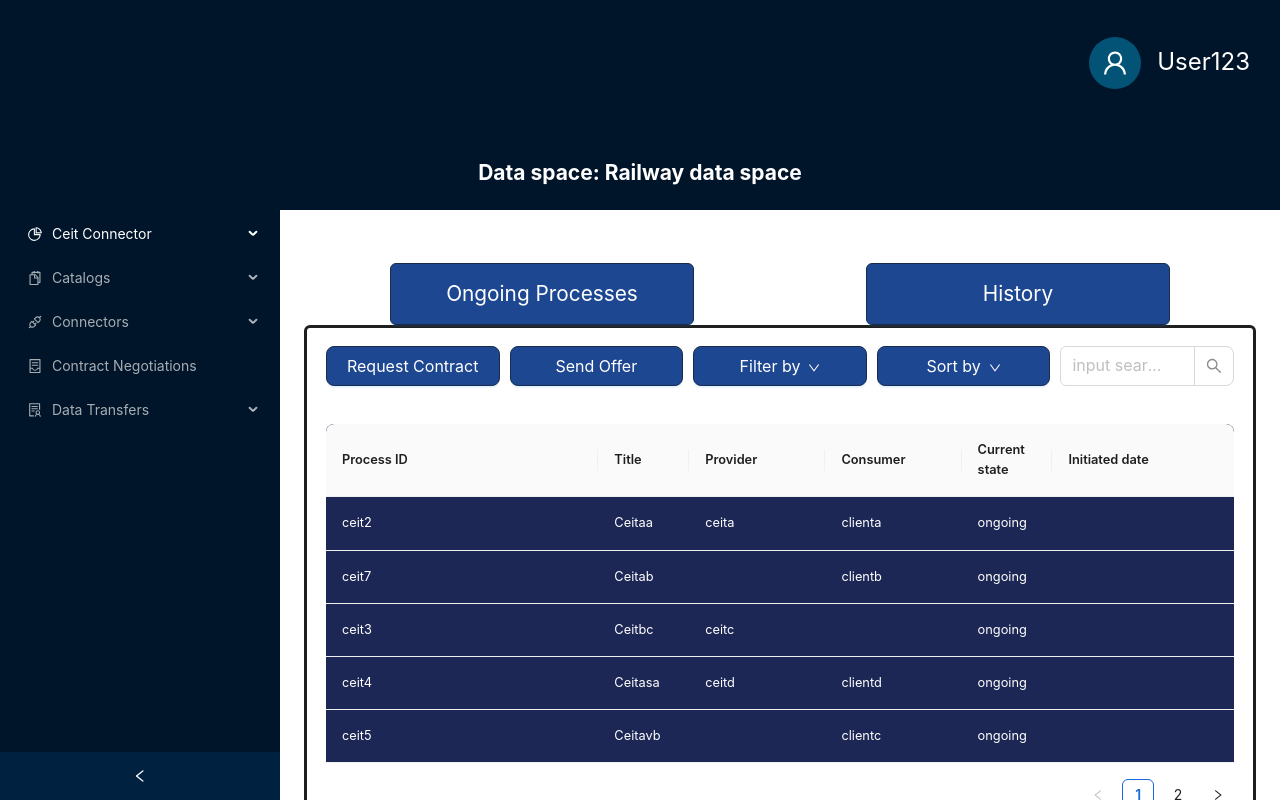
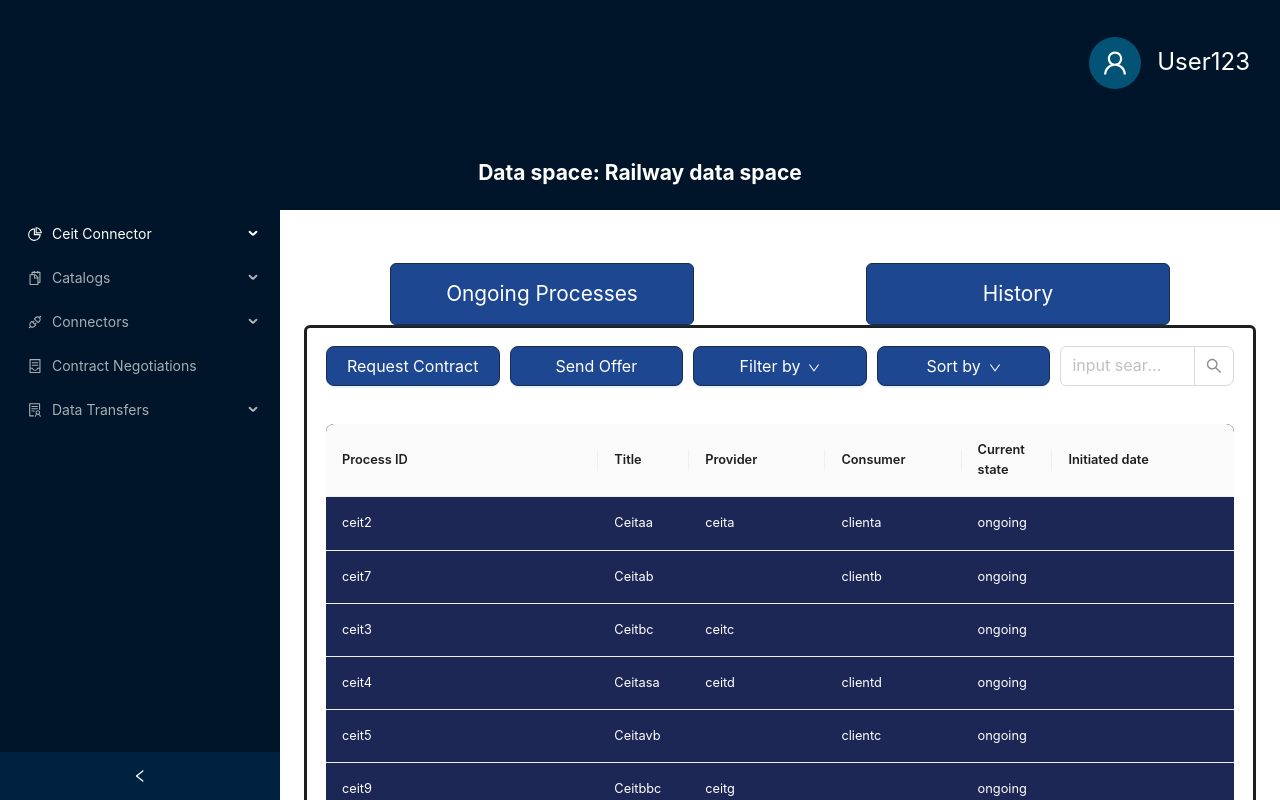
Before and after one commit to MariusGuceanu/FrontendProyect, a React (Vite) app: page /contract-negotiations in a window 1280 px wide. Shown: the top 800 px of the page. Built offline with nearby package versions, Linux system fonts and the light colour scheme.

Commit message:
state machine init

```diff
--- a/src/pages/contractNegotiations.jsx
+++ b/src/pages/contractNegotiations.jsx
@@ -1,10 +1,11 @@
-import React, { useState } from 'react';
+import React, { useState, useEffect } from 'react';
 import { Table, Button, Row, Col, Modal, Select, Form, Input } from 'antd';
 import '../styles/table-styles.css';
 import SorterC from '../components/contractComponents/sortMenu';
 import FilterC from '../components/contractComponents/filterMenu';
 import RequestModal from '../components/contractComponents/contractForm';
 import OfferModal from '../components/contractComponents/offerForm';
+import axios from 'axios';
 
 // Table columns
 const columns = [
@@ -119,7 +120,7 @@ const ContractNegotiations = () => {
                             className="table-contracts"
                             columns={columns}
                             dataSource={filteredData}
-                            pagination={{ pageSize: 5 }}
+                            pagination={{ pageSize:8 }}
                             scroll={{ y: 55 * 6 }}
                         />
                     </Col>
--- a/src/styles/table-styles.css
+++ b/src/styles/table-styles.css
@@ -72,7 +72,7 @@
 .table-contracts .ant-table {
   background: #1c2755;
   font-size: 0.8rem;
-  scrollbar-color: rgba(255, 255, 255, 255) rgba(5, 5, 5, 0.06);
+  scrollbar-color: rgba(255, 255, 255, 255) rgba(255, 255, 255, 0.06);
   box-shadow: #001844;
 }
 
```
Also changed, not shown: src/components/stateMachines/cnStateMachine.jsx (added), 1 other file (tests, documents, lock files or other folders).
